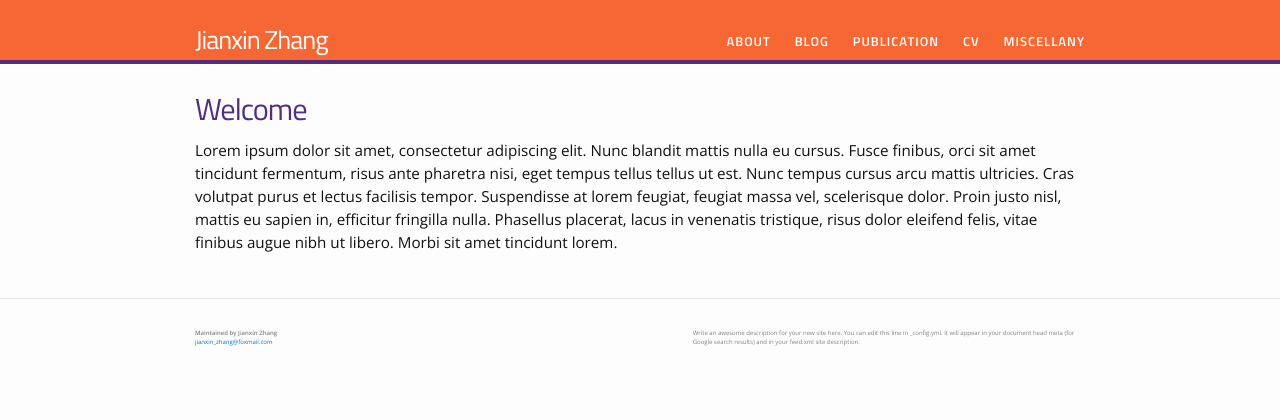
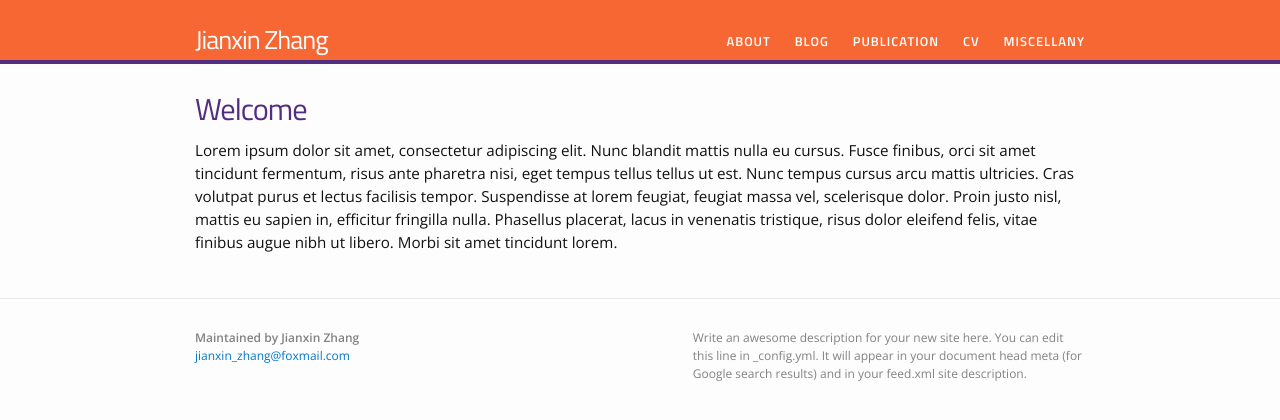
Before and after one commit to 0ZJX0/0ZJX0.github.io, a Jekyll site: the page built from index.html, in a window 1280 px wide. Shown: the top 420 px of the page. Built offline with Jekyll 4.4.1, drawn with Linux system fonts in a browser that asks for light colours.

Commit message:
Update _layout.scss

```diff
--- a/_sass/_layout.scss
+++ b/_sass/_layout.scss
@@ -79,7 +79,7 @@
 }
 
 .footer-heading {
-    font-size: 18px;
+    font-size: 12px;
     margin-bottom: $spacing-unit / 2;
 }
 
@@ -90,7 +90,7 @@
 }
 
 .footer-col-wrapper {
-    font-size: 6px;
+    font-size: 12px;
     color: $grey-color;
     margin-left: -$spacing-unit / 2;
     @extend %clearfix;
```
